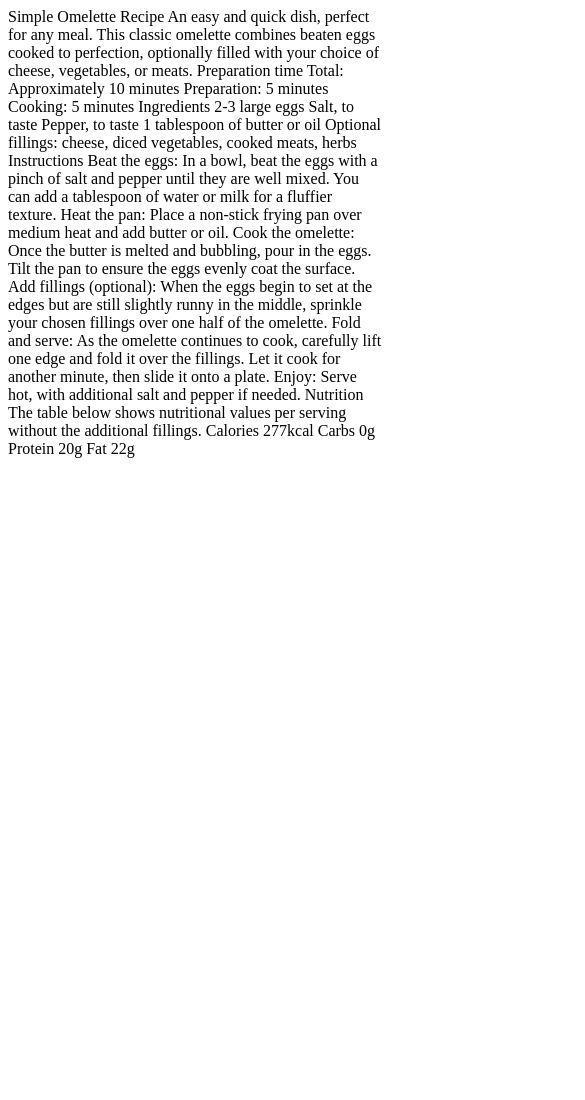
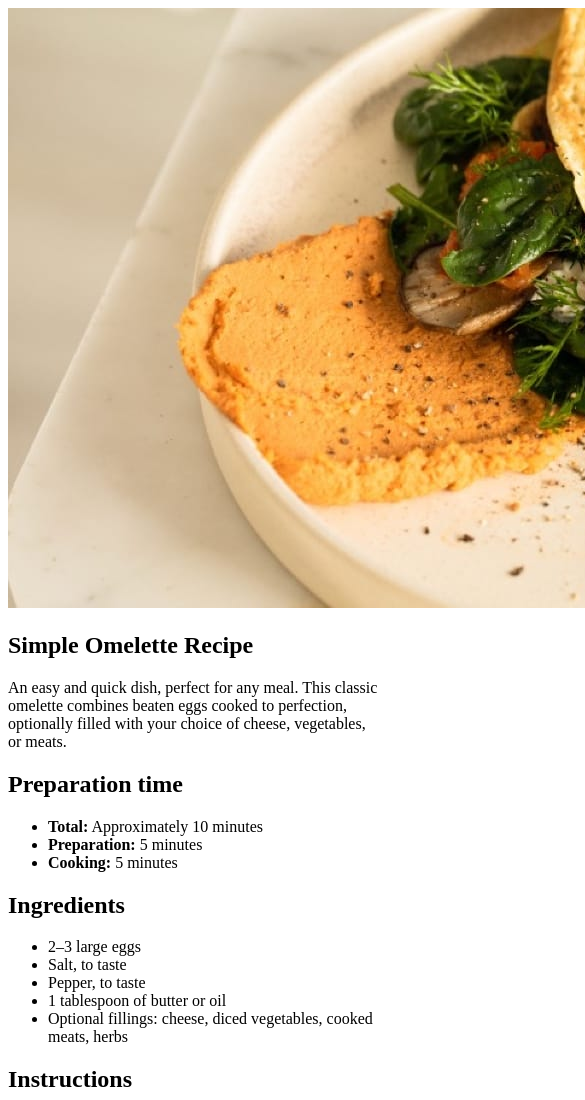
Before and after one commit to PHMesquita97/recipe-page-challenge, a plain HTML site: page index.html in a window 390 px wide. Shown: the top 1100 px of the page, 585 px wide, since content can reach past the window. Before the commit the page ends 844 px from the top, so only its background shows below. Drawn offline with Linux system fonts and the light colour scheme.

Commit message:
HTML estruturado.
Criação do HTML.
Semântico.
mobile-first.

```diff
--- a/index.html
+++ b/index.html
@@ -19,59 +19,60 @@
 
 </head>
 <body>
+  <main class="recipe-card">
+    <img src="./assets/images/image-omelette.jpeg" alt="Omelette" class="recipe-image" />
 
-  Simple Omelette Recipe
+    <section class="content">
+      <h1>Simple Omelette Recipe</h1>
+      <p class="description">
+        An easy and quick dish, perfect for any meal. This classic omelette combines
+        beaten eggs cooked to perfection, optionally filled with your choice of cheese,
+        vegetables, or meats.
+      </p>
 
-  An easy and quick dish, perfect for any meal. This classic omelette combines beaten eggs cooked
-  to perfection, optionally filled with your choice of cheese, vegetables, or meats.
+      <section class="prep-time">
+        <h2>Preparation time</h2>
+        <ul>
+          <li><strong>Total:</strong> Approximately 10 minutes</li>
+          <li><strong>Preparation:</strong> 5 minutes</li>
+          <li><strong>Cooking:</strong> 5 minutes</li>
+        </ul>
+      </section>
 
-  Preparation time
+      <section class="ingredients">
+        <h2>Ingredients</h2>
+        <ul>
+          <li>2–3 large eggs</li>
+          <li>Salt, to taste</li>
+          <li>Pepper, to taste</li>
+          <li>1 tablespoon of butter or oil</li>
+          <li>Optional fillings: cheese, diced vegetables, cooked meats, herbs</li>
+        </ul>
+      </section>
 
-  Total: Approximately 10 minutes
-  Preparation: 5 minutes
-  Cooking: 5 minutes
+      <section class="instructions">
+        <h2>Instructions</h2>
+        <ol>
+          <li><strong>Beat the eggs:</strong> In a bowl, beat the eggs with salt and pepper. Add water or milk for fluffiness.</li>
+          <li><strong>Heat the pan:</strong> Use medium heat and add butter or oil.</li>
+          <li><strong>Cook the omelette:</strong> Pour eggs in pan and tilt to spread evenly.</li>
+          <li><strong>Add fillings (optional):</strong> When edges set, add fillings on one side.</li>
+          <li><strong>Fold and serve:</strong> Fold omelette and cook briefly before serving.</li>
+          <li><strong>Enjoy:</strong> Serve hot with extra salt and pepper if needed.</li>
+        </ol>
+      </section>
 
-  Ingredients
-
-  2-3 large eggs
-  Salt, to taste
-  Pepper, to taste
-  1 tablespoon of butter or oil
-  Optional fillings: cheese, diced vegetables, cooked meats, herbs
-
-  Instructions
-
-  Beat the eggs: In a bowl, beat the eggs with a pinch of salt and pepper until they are well mixed.
-  You can add a tablespoon of water or milk for a fluffier texture.
-
-  Heat the pan: Place a non-stick frying pan over medium heat and add butter or oil.
-
-  Cook the omelette: Once the butter is melted and bubbling, pour in the eggs. Tilt the pan to ensure
-  the eggs evenly coat the surface.
-
-  Add fillings (optional): When the eggs begin to set at the edges but are still slightly runny in the
-  middle, sprinkle your chosen fillings over one half of the omelette.
-
-  Fold and serve: As the omelette continues to cook, carefully lift one edge and fold it over the
-  fillings. Let it cook for another minute, then slide it onto a plate.
-
-  Enjoy: Serve hot, with additional salt and pepper if needed.
-
-  Nutrition
-
-  The table below shows nutritional values per serving without the additional fillings.
-
-  Calories
-  277kcal
-
-  Carbs
-  0g
-
-  Protein
-  20g
-
-  Fat
-  22g
-
+      <section class="nutrition">
+        <h2>Nutrition</h2>
+        <p>The table below shows nutritional values per serving without the additional fillings.</p>
+        <ul class="nutrition-table">
+          <li><strong>Calories:</strong> 277kcal</li>
+          <li><strong>Carbs:</strong> 0g</li>
+          <li><strong>Protein:</strong> 20g</li>
+          <li><strong>Fat:</strong> 22g</li>
+        </ul>
+      </section>
+    </section>
+  </main>
 </body>
 </html>
```
